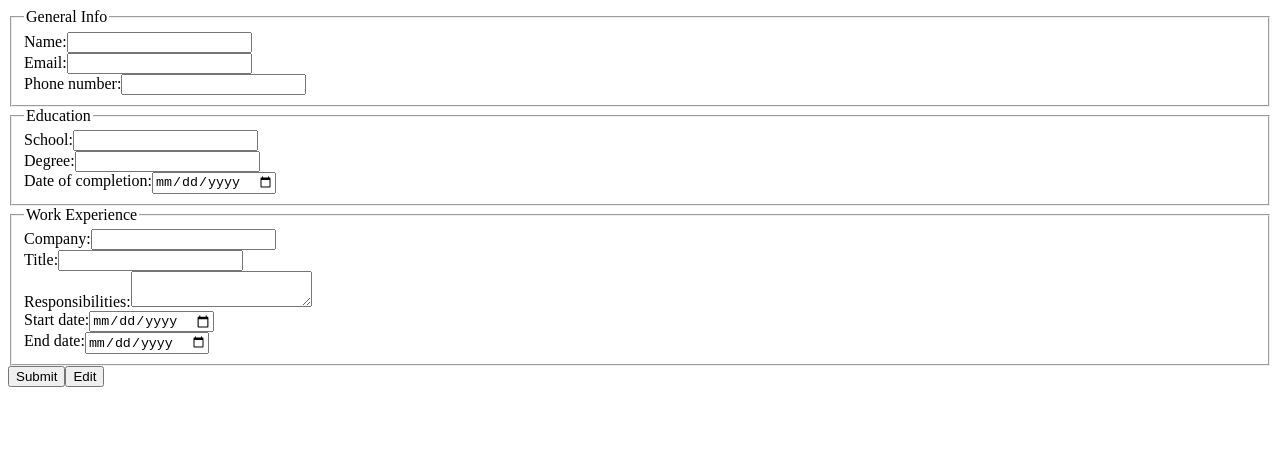
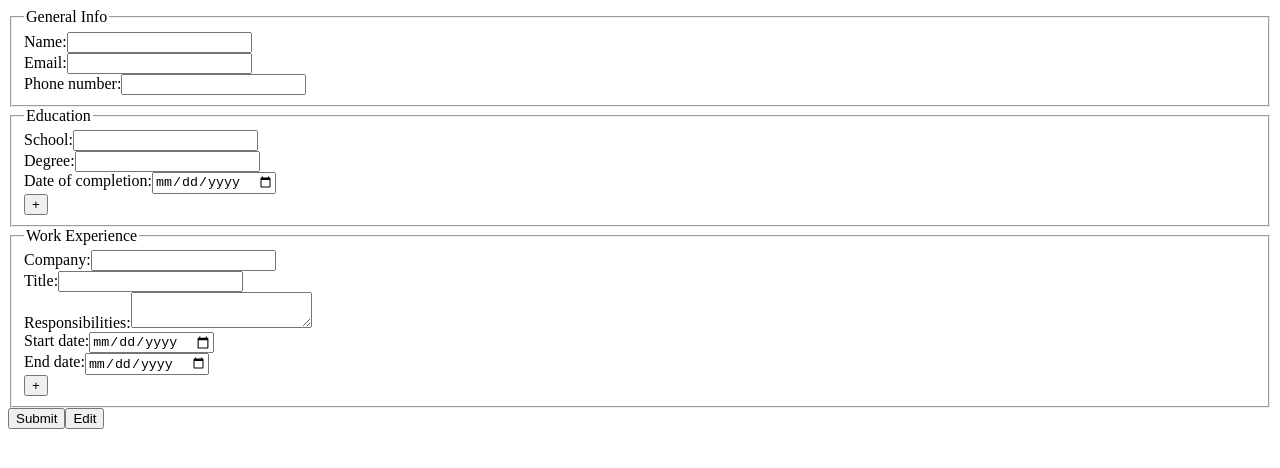
Before and after one commit to WitherMite/CV-app, a React (Vite) app: page / in a window 1280 px wide. Shown: the top 468 px of the page. Built offline with nearby package versions, Linux system fonts and the light colour scheme.

Commit message:
Allow creating and deleting subsections

```diff
--- a/src/components/CV-app.jsx
+++ b/src/components/CV-app.jsx
@@ -24,6 +24,7 @@ export default function CvApp({
           key={section.id}
           fields={section.fields}
           title={section.title}
+          repeatable={section.repeatable}
           isSubmitted={isSubmitted}
         ></FormSection>
       ))}
--- a/src/components/Form-section.jsx
+++ b/src/components/Form-section.jsx
@@ -1,12 +1,58 @@
 import InputField from "./Input-field.jsx";
+import { useState } from "react";
 
 // takes in an array representing questions to create a fieldset
 // has a flag prop to allow generating a repeated subsection with a button (for edu/work exp)
 // if submitted, fieldset is hidden, disabled, and replaced with an element containing submitted info
-export default function FormSection({ fields, title, isSubmitted }) {
+export default function FormSection({
+  fields,
+  title,
+  isSubmitted,
+  repeatable,
+}) {
+  const [subsets, setSubsets] = useState([{ fields, id: crypto.randomUUID() }]);
+
+  // shallow copies should be fine, the nested objects' values wont ever change
+  function addSubset() {
+    setSubsets([...subsets, { fields, id: crypto.randomUUID() }]);
+  }
+
+  function removeSubset(deletedSubset) {
+    const subsetsNext = subsets.filter((subset) => subset !== deletedSubset);
+    setSubsets(subsetsNext);
+  }
+
   return (
     <fieldset disabled={isSubmitted}>
       <legend>{title}</legend>
+      {subsets.map((subset, i) => {
+        const deleteBtn = repeatable && (
+          <button type="button" onClick={() => removeSubset(subset)}>
+            -
+          </button>
+        );
+
+        return (
+          <Subset
+            key={subset.id}
+            isSubmitted={isSubmitted}
+            fields={subset.fields}
+            deleteBtn={i > 0 && deleteBtn}
+          ></Subset>
+        );
+      })}
+      {repeatable && (
+        <button type="button" onClick={addSubset}>
+          +
+        </button>
+      )}
+    </fieldset>
+  );
+}
+
+function Subset({ isSubmitted, fields, deleteBtn }) {
+  return (
+    <div className="field-subset-container">
       {fields.map((field) => (
         <InputField
           key={field.id}
@@ -18,6 +64,7 @@ export default function FormSection({ fields, title, isSubmitted }) {
           isSubmitted={isSubmitted}
         ></InputField>
       ))}
-    </fieldset>
+      {deleteBtn}
+    </div>
   );
 }
--- a/src/cv-questions.json
+++ b/src/cv-questions.json
@@ -2,9 +2,10 @@
   {
     "id": 0,
     "title": "General Info",
+    "repeatable": false,
     "fields": [
       {
-        "id": 3,
+        "id": 0,
         "label": "Name:",
         "inputId": "genInfoName",
         "type": "text",
@@ -12,7 +13,7 @@
         "defaultValue": ""
       },
       {
-        "id": 4,
+        "id": 1,
         "label": "Email:",
         "inputId": "genInfoEmail",
         "type": "email",
@@ -20,7 +21,7 @@
         "defaultValue": ""
       },
       {
-        "id": 5,
+        "id": 2,
         "label": "Phone number:",
         "inputId": "genInfoPhone",
         "type": "tel",
@@ -32,9 +33,10 @@
   {
     "id": 1,
     "title": "Education",
+    "repeatable": true,
     "fields": [
       {
-        "id": 6,
+        "id": 0,
         "label": "School:",
         "inputId": "eduSchool",
         "type": "text",
@@ -42,7 +44,7 @@
         "defaultValue": ""
       },
       {
-        "id": 7,
+        "id": 1,
         "label": "Degree:",
         "inputId": "eduMajor",
         "type": "text",
@@ -50,7 +52,7 @@
         "defaultValue": ""
       },
       {
-        "id": 8,
+        "id": 2,
         "label": "Date of completion:",
         "inputId": "eduCompleted",
         "type": "date",
@@ -62,9 +64,10 @@
   {
     "id": 2,
     "title": "Work Experience",
+    "repeatable": true,
     "fields": [
       {
-        "id": 9,
+        "id": 0,
         "label": "Company:",
         "inputId": "workCompany",
         "type": "text",
@@ -72,7 +75,7 @@
         "defaultValue": ""
       },
       {
-        "id": 10,
+        "id": 1,
         "label": "Title:",
         "inputId": "workTitle",
         "type": "text",
@@ -80,7 +83,7 @@
         "defaultValue": ""
       },
       {
-        "id": 11,
+        "id": 2,
         "label": "Responsibilities:",
         "inputId": "workTasks",
         "type": "textarea",
@@ -88,7 +91,7 @@
         "defaultValue": ""
       },
       {
-        "id": 12,
+        "id": 3,
         "label": "Start date:",
         "inputId": "workStart",
         "type": "date",
@@ -96,7 +99,7 @@
         "defaultValue": ""
       },
       {
-        "id": 13,
+        "id": 4,
         "label": "End date:",
         "inputId": "workEnd",
         "type": "date",
```
